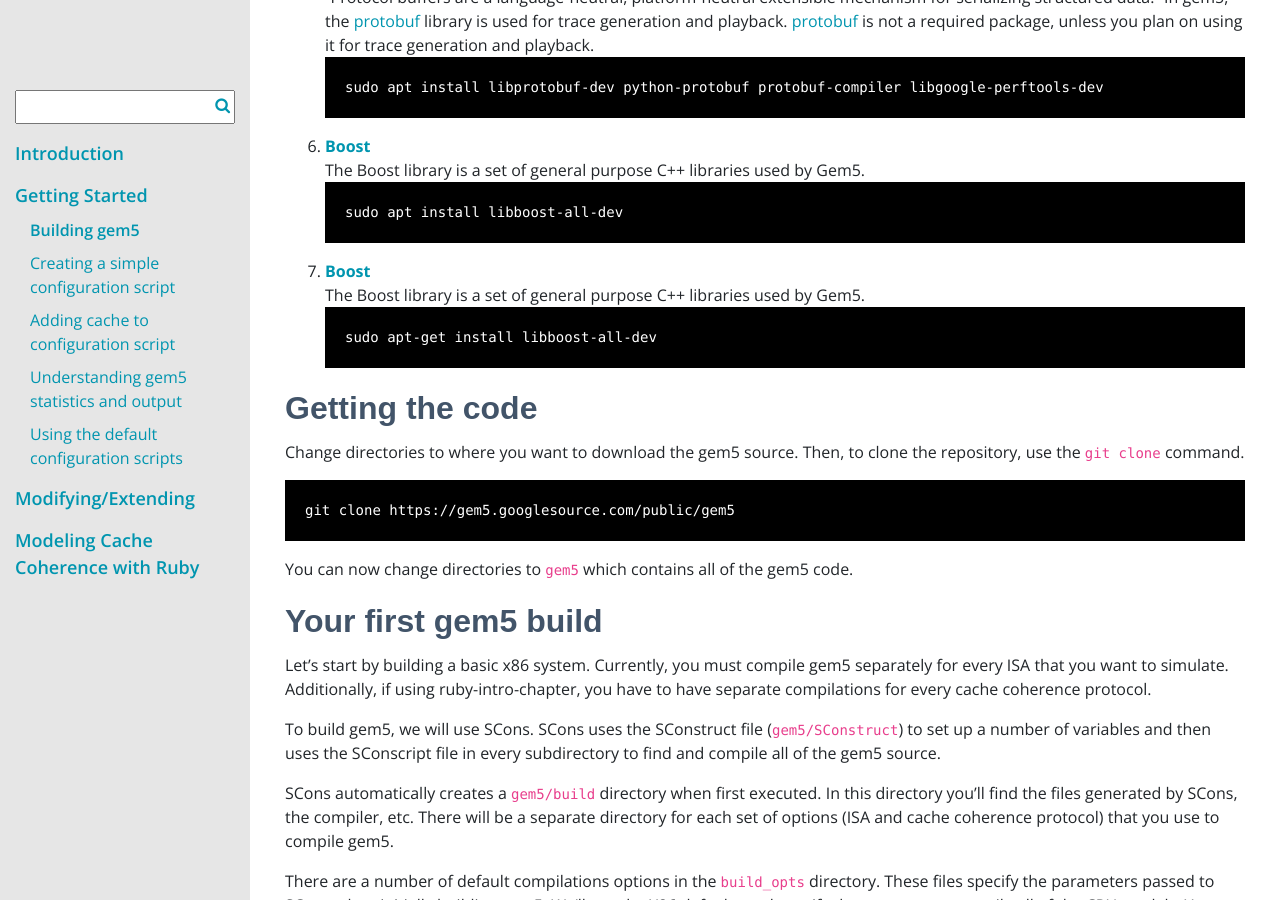
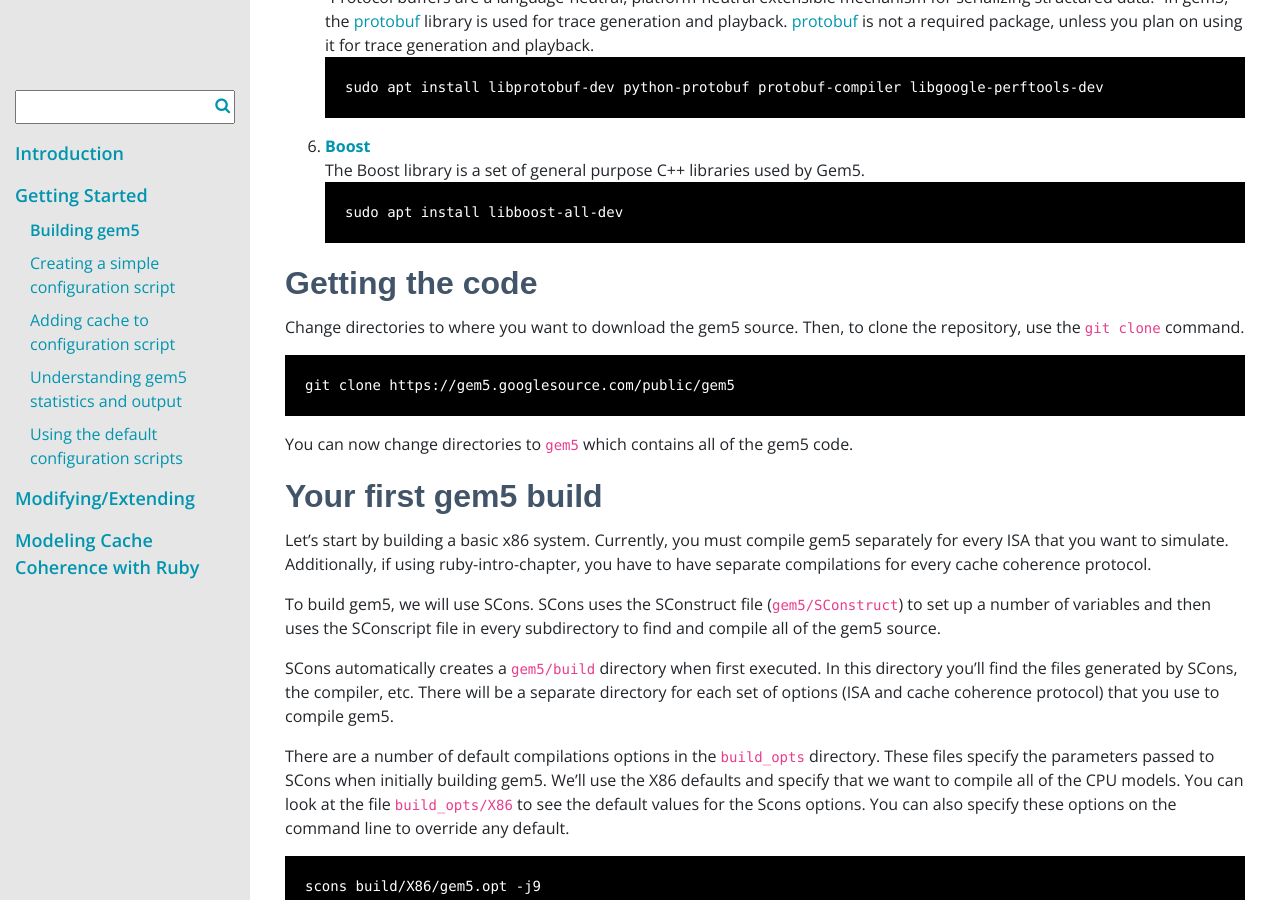
Before and after one commit to gem5/website, a Jekyll site: the page built from _pages/documentation/learning_gem5/part1/building.md, in a window 1280 px wide and 900 px high, scrolled down 1185 px. Built offline with Jekyll 4.4.1, drawn with Linux system fonts in a browser that asks for light colours; nearby versions of some CDN libraries; some web fonts are replaced.

Commit message:
Removed apt-get/apt inconsistency (just using apt now).

````diff
--- a/_pages/documentation/learning_gem5/part1/building.md
+++ b/_pages/documentation/learning_gem5/part1/building.md
@@ -85,13 +85,6 @@
 
         ```
         sudo apt install libboost-all-dev
-        ```
-
-6. [Boost](https://www.boost.org/)
-    :   The Boost library is a set of general purpose C++ libraries used by Gem5.
-
-        ```
-        sudo apt-get install libboost-all-dev
         ```
 
 Getting the code
````
